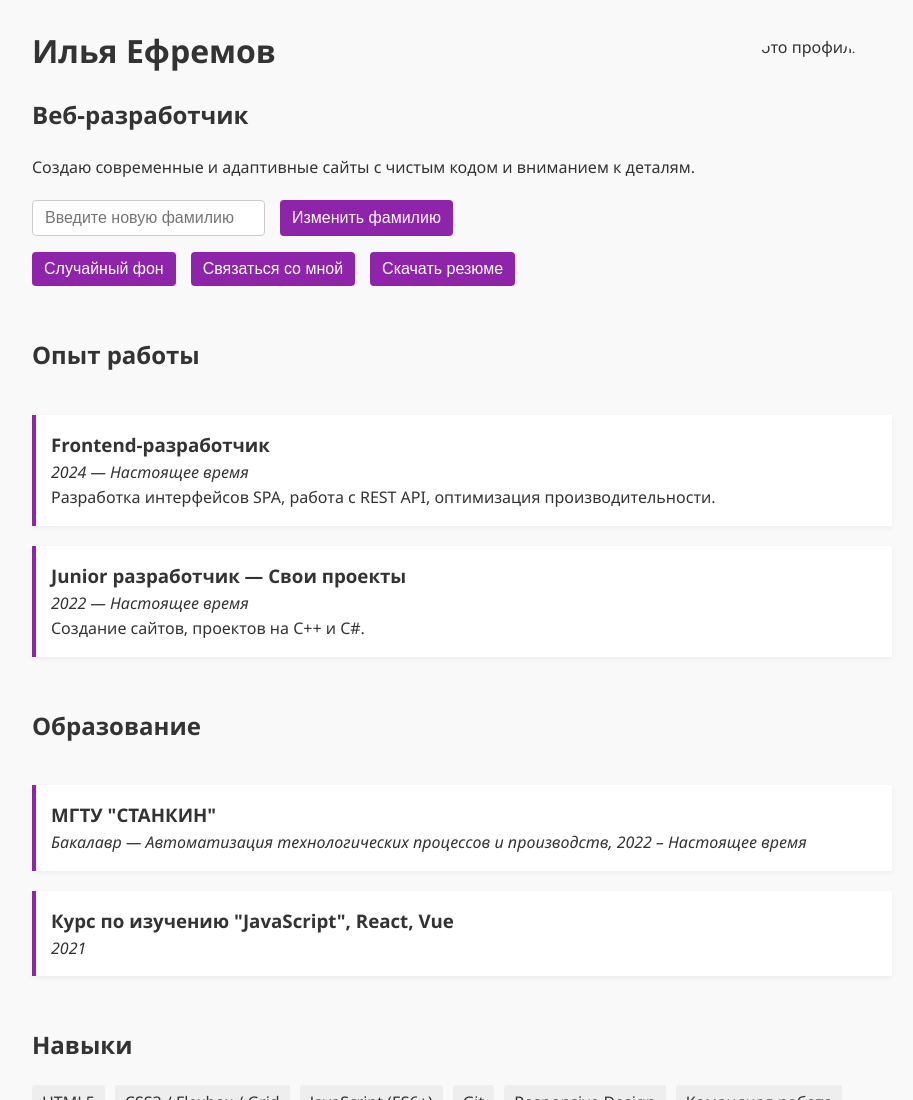
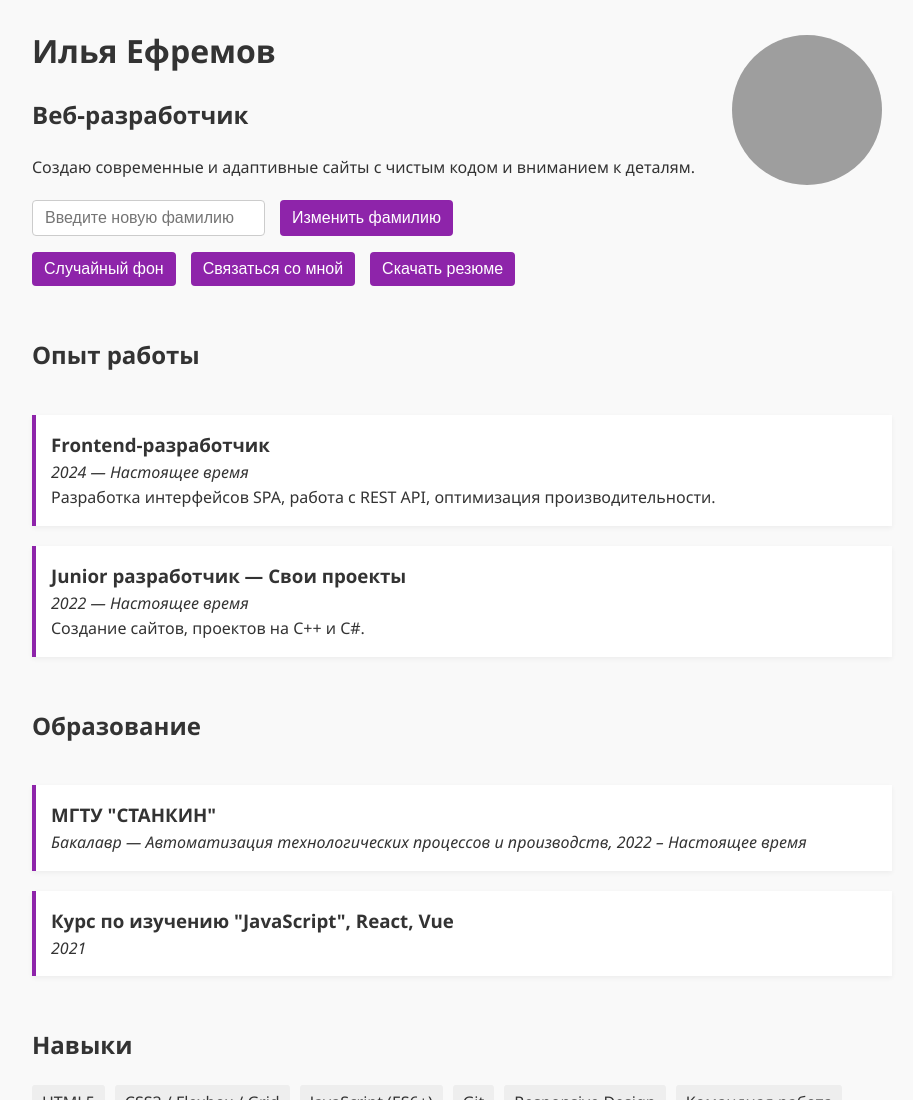
Before and after one commit to Lancet03/OSPO_resume, a plain HTML site: page index.html in a window 1280 px wide. Shown: the top 1100 px of the page, without its empty margins (178-1091 px from the left). Drawn offline with Linux system fonts and the light colour scheme; the site is published under a folder, as on GitHub Pages, so addresses that start at the root find nothing.

Commit message:
fix: change profile image path

```diff
--- a/index.html
+++ b/index.html
@@ -8,7 +8,7 @@
   </head>
   <body>
     <header id="home">
-      <img src="/assets/img/tenor.gif" alt="Фото профиля" class="profile-img" />
+      <img src="assets/img/tenor.gif" alt="Фото профиля" class="profile-img" />
       <h1>Илья <span id="lastName">Ефремов</span></h1>
       <h2>Веб-разработчик</h2>
       <p>
```
